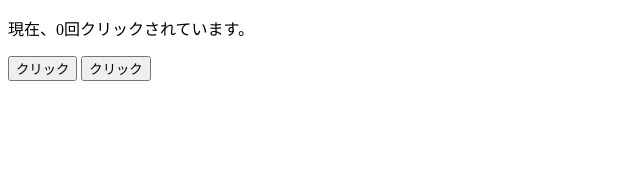
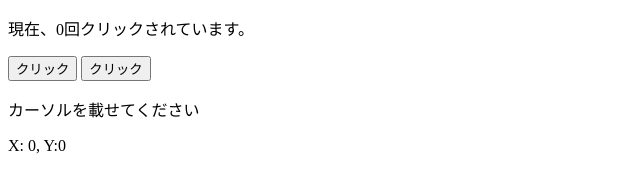
Before and after one commit to Kamezaki-jp/vue-practice, a plain HTML site: page von.html in a window 1280 px wide. Shown: the whole page, without its empty margins (0-640 px from the left). Drawn offline with nearby package versions, Linux system fonts and the light colour scheme.

Commit message:
v-on practice

```diff
--- a/von.html
+++ b/von.html
@@ -15,6 +15,9 @@
     <!-- 処理をこの中に書くのはナンセンス -->
     <button v-on:click="number += 1">クリック</button>
     <button v-on:click="countUp">クリック</button>
+
+    <p v-on:mousemove="changeMousePosition">カーソルを載せてください</p>
+    <p>X: {{x}}, Y:{{y}}</p>
   </div>
 
   <script src="von.js"></script>
--- a/von.js
+++ b/von.js
@@ -1,11 +1,17 @@
 new Vue ({
   el: '#app',
   data: {
-    number: 0
+    number: 0,
+    x: 0,
+    y: 0,
   },
   methods: {
     countUp: function() {
       this.number += 1;
+    },
+    changeMousePosition: function(event) {
+      this.x = event.clientX;
+      this.y = event.clientY;
     }
   }
 })
```
